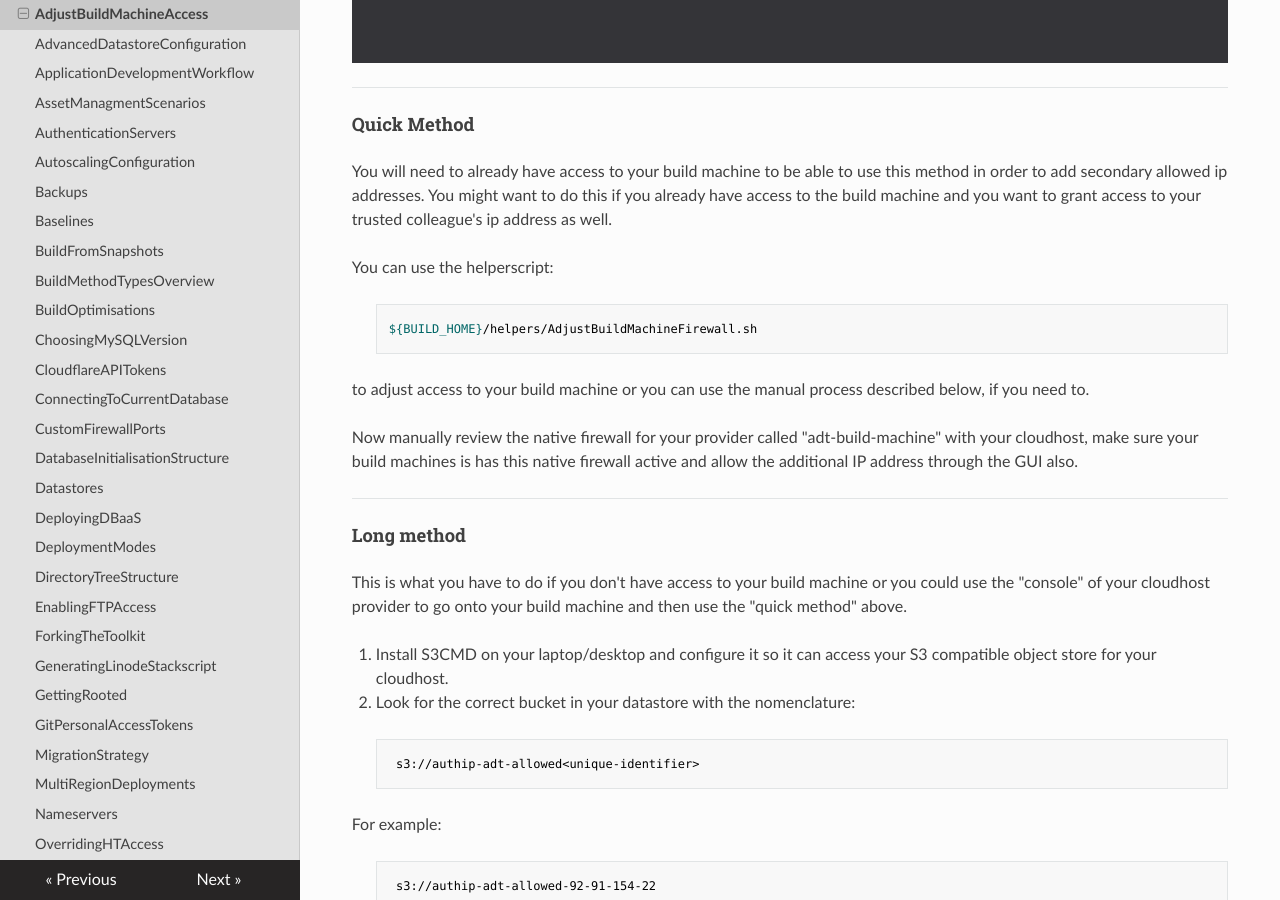
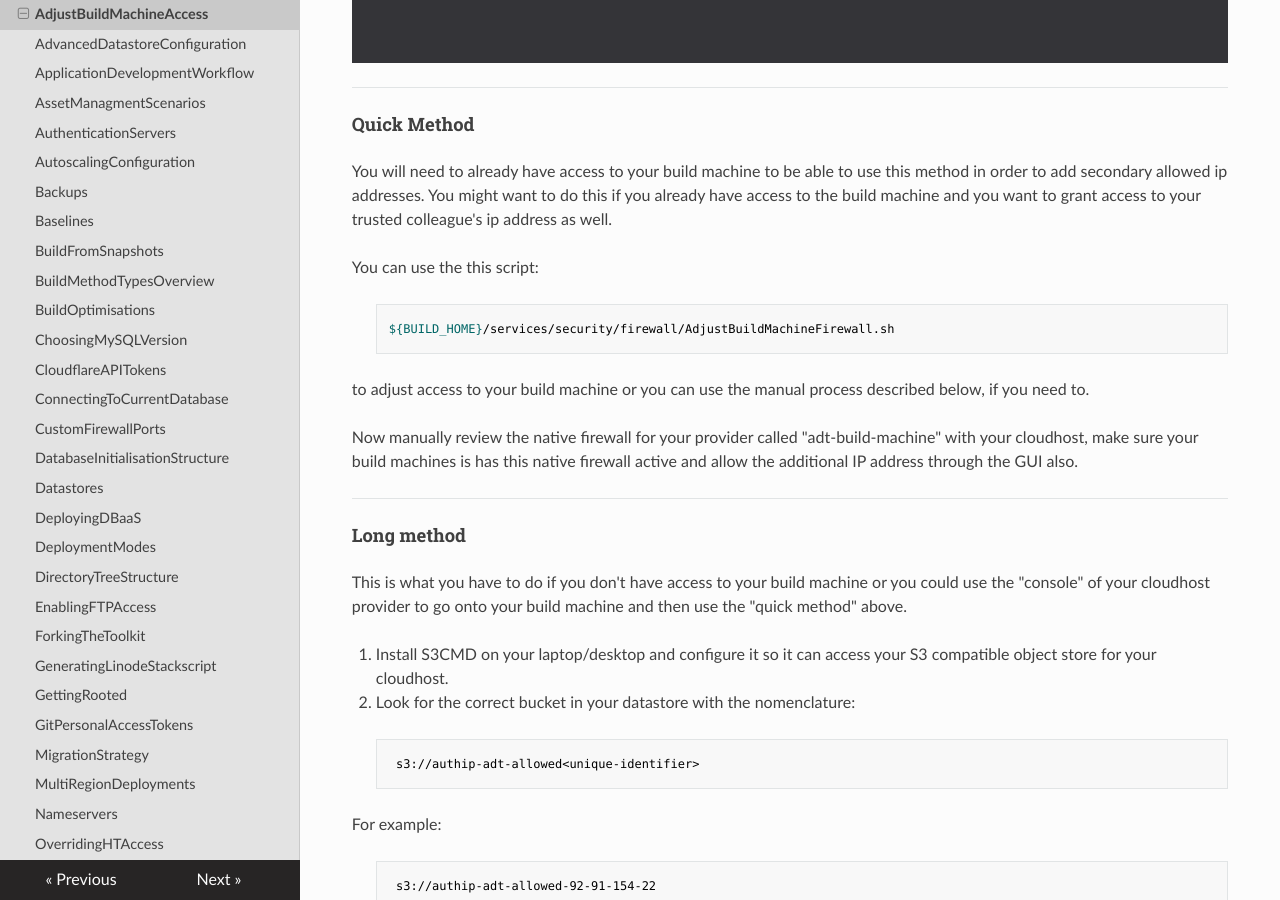
Before and after one commit to wintersys-dev/adt-documentation, an MkDocs documentation site: the page built from docs/Agile Deployment Toolkit/Deployment/AdjustBuildMachineAccess.md, in a window 1280 px wide and 900 px high, scrolled down 1492 px. Built offline with MkDocs 1.6.1, drawn with Linux system fonts in a browser that asks for light colours; nearby versions of some CDN libraries.

Commit message:
Update AdjustBuildMachineAccess.md

```diff
--- a/docs/Agile Deployment Toolkit/Deployment/AdjustBuildMachineAccess.md
+++ b/docs/Agile Deployment Toolkit/Deployment/AdjustBuildMachineAccess.md
@@ -17,9 +17,9 @@ The interfaces that the firewall "adt-build-machine" applies to
 
 You will need to already have access to your build machine to be able to use this method in order to add secondary allowed ip addresses. You might want to do this if you already have access to the build machine and you want to grant access to your trusted colleague's ip address as well.
 
-You can use the helperscript:
+You can use the this script:
 
->     ${BUILD_HOME}/helpers/AdjustBuildMachineFirewall.sh
+>     ${BUILD_HOME}/services/security/firewall/AdjustBuildMachineFirewall.sh
 
 to adjust access to your build machine or you can use the manual process described below, if you need to.
 
```
